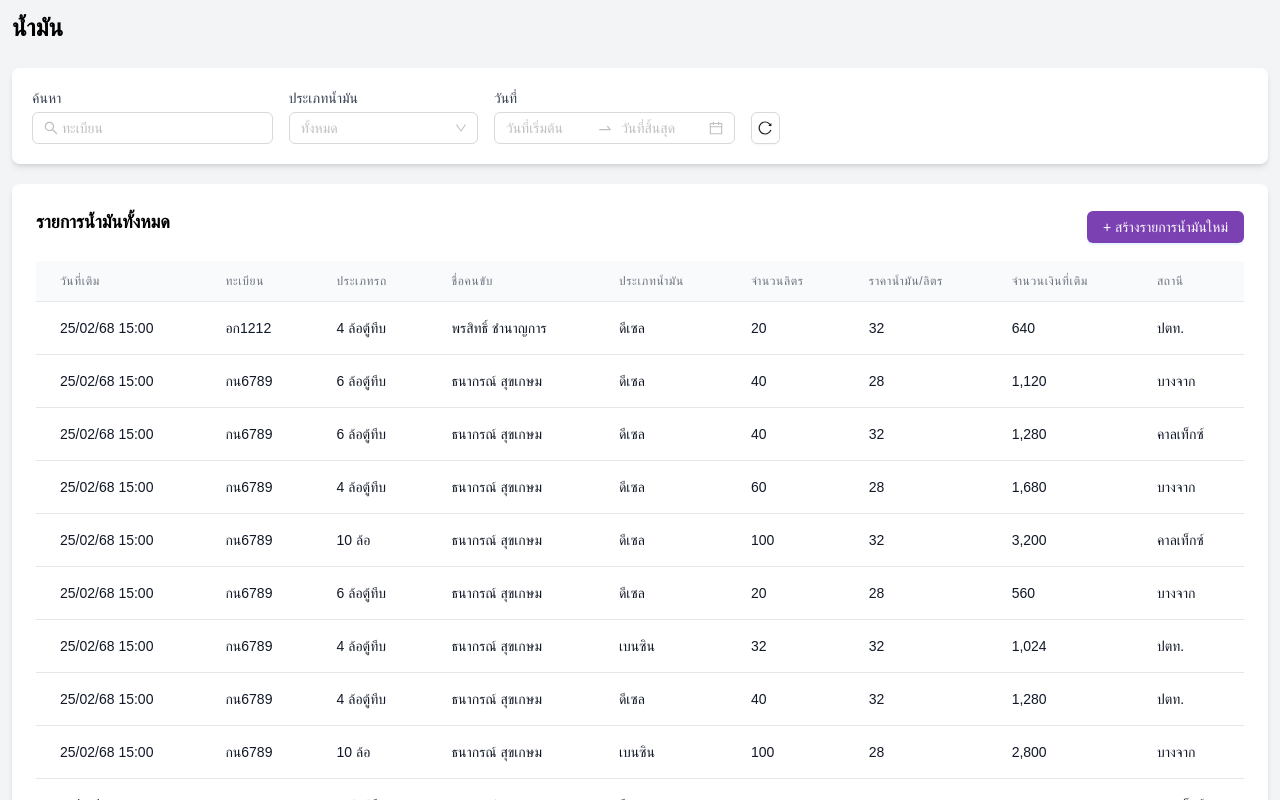
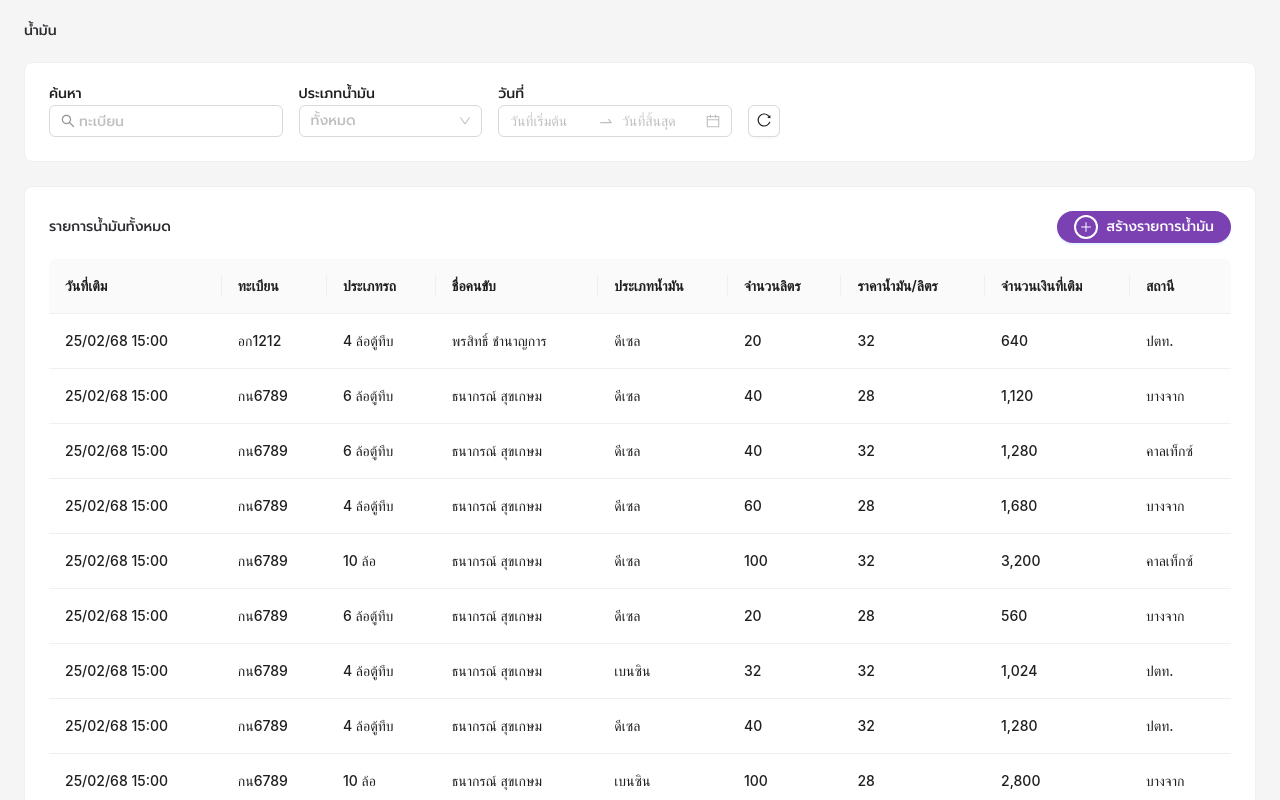
Before and after one commit to Pal2456/ULT_CREAT, a Next.js app in the folder my_app/: page /fueldata_page in a window 1280 px wide. Built offline with nearby package versions, Linux system fonts and the light colour scheme.

Commit message:
+ replace Tailwind with ant d

```diff
--- a/my_app/app/fueldata_page/components/FuelTable.js
+++ b/my_app/app/fueldata_page/components/FuelTable.js
@@ -1,102 +1,108 @@
-'use client'; // ✅ ระบุว่า Component นี้จะรันฝั่ง client (Next.js 13+)
+'use client';
 
-// ⛓️ Import Components ที่จำเป็น
-import { Button, Row, Col, Drawer } from 'antd';
 import { useState } from 'react';
+import { Button, Row, Col, Drawer, Typography, Card, Table } from 'antd';
+import { PlusOutlined } from '@ant-design/icons';
 import FuelForm from './FuelForm';
 
+const { Title } = Typography;
 
 export default function FuelTable({ data, pagination, onAdd }) {
-  // 📦 state สำหรับควบคุม Drawer
   const [isDrawerOpen, setIsDrawerOpen] = useState(false);
 
-  // ✅ ฟังก์ชันเปิด Drawer
-  const handleCreateNew = () => {
-    setIsDrawerOpen(true);
-  };
+  const handleCreateNew = () => setIsDrawerOpen(true);
+  const handleCloseDrawer = () => setIsDrawerOpen(false);
 
-  // ✅ ฟังก์ชันปิด Drawer
-  const handleCloseDrawer = () => {
+  const handleFormSubmit = (newItem) => {
+    onAdd(newItem);
     setIsDrawerOpen(false);
   };
 
-  // ✅ ฟังก์ชันเมื่อ form ส่งข้อมูลสำเร็จ
-  const handleFormSubmit = (newItem) => {
-    onAdd(newItem);            // 👉 ส่งข้อมูลกลับไปยัง `Home` page (ผ่าน props)
-    setIsDrawerOpen(false);    // ✅ ปิด Drawer
-  };
+  const columns = [
+    { title: 'วันที่เติม', dataIndex: 'date', key: 'date' },
+    { title: 'ทะเบียน', dataIndex: 'licensePlate', key: 'licensePlate' },
+    { title: 'ประเภทรถ', dataIndex: 'vehicleType', key: 'vehicleType' },
+    { title: 'ชื่อคนขับ', dataIndex: 'driverName', key: 'driverName' },
+    { title: 'ประเภทน้ำมัน', dataIndex: 'fuelType', key: 'fuelType' },
+    { title: 'จำนวนลิตร', dataIndex: 'liters', key: 'liters' },
+    { title: 'ราคาน้ำมัน/ลิตร', dataIndex: 'pricePerLiter', key: 'pricePerLiter' },
+    {
+      title: 'จำนวนเงินที่เติม',
+      dataIndex: 'totalCost',
+      key: 'totalCost',
+      render: (value) => value.toLocaleString(),
+    },
+    { title: 'สถานี', dataIndex: 'status', key: 'status' },
+  ];
 
   return (
-    <div className="bg-white p-6 rounded-lg shadow-md">
-      {/* 🔰 Header */}
-      <Row justify="space-between" align="middle" className="mb-4">
+    <>
+      <Card>
+        <Row justify="space-between" align="middle" style={{ marginBottom: 16 }}>
           <Col>
-          <h2 className="text-lg font-bold text-black">รายการน้ำมันทั้งหมด</h2>
+            <Title level={5} style={{ margin: 0, color: '#2B2C30' }}>
+              รายการน้ำมันทั้งหมด
+            </Title>
           </Col>
           <Col>
-          {/* ✅ ปุ่มสร้างรายการน้ำมัน */}
             <Button
               type="primary"
               onClick={handleCreateNew}
-            style={{ backgroundColor: '#7B41B3' }}
+              style={{
+                backgroundColor: '#7B41B3',
+                borderRadius: '999px',
+                display: 'flex',
+                alignItems: 'center',
+                gap: '8px',
+                padding: '0 16px',
+              }}
+              icon={
+                <span className="plus-circle">
+                  <PlusOutlined />
+                </span>
+              }
             >
-            + สร้างรายการน้ำมันใหม่
+              สร้างรายการน้ำมัน
             </Button>
           </Col>
         </Row>
 
-      {/* 🧾 ตารางรายการน้ำมัน */}
-      <div className="overflow-x-auto">
-        <table className="min-w-full divide-y divide-gray-200">
-          {/* 🔻 หัวตาราง */}
-          <thead className="bg-gray-50">
-            <tr>
-              <th className="px-6 py-3 text-left text-xs font-medium text-gray-500 uppercase tracking-wider">วันที่เติม</th>
-              <th className="px-6 py-3 text-left text-xs font-medium text-gray-500 uppercase tracking-wider">ทะเบียน</th>
-              <th className="px-6 py-3 text-left text-xs font-medium text-gray-500 uppercase tracking-wider">ประเภทรถ</th>
-              <th className="px-6 py-3 text-left text-xs font-medium text-gray-500 uppercase tracking-wider">ชื่อคนขับ</th>
-              <th className="px-6 py-3 text-left text-xs font-medium text-gray-500 uppercase tracking-wider">ประเภทน้ำมัน</th>
-              <th className="px-6 py-3 text-left text-xs font-medium text-gray-500 uppercase tracking-wider">จำนวนลิตร</th>
-              <th className="px-6 py-3 text-left text-xs font-medium text-gray-500 uppercase tracking-wider">ราคาน้ำมัน/ลิตร</th>
-              <th className="px-6 py-3 text-left text-xs font-medium text-gray-500 uppercase tracking-wider">จำนวนเงินที่เติม</th>
-              <th className="px-6 py-3 text-left text-xs font-medium text-gray-500 uppercase tracking-wider">สถานี</th>
-            </tr>
-          </thead>
+        <Table
+          dataSource={data}
+          columns={columns}
+          pagination={false}
+          rowKey="id"
+          scroll={{ x: 'max-content' }}
+        />
 
-          {/* 🔽 เนื้อหาตาราง */}
-          <tbody className="bg-white divide-y divide-gray-200">
-            {data.map((item) => (
-              <tr key={item.id}>
-                <td className="px-6 py-4 whitespace-nowrap text-sm text-gray-900">{item.date}</td>
-                <td className="px-6 py-4 whitespace-nowrap text-sm text-gray-900">{item.licensePlate}</td>
-                <td className="px-6 py-4 whitespace-nowrap text-sm text-gray-900">{item.vehicleType}</td>
-                <td className="px-6 py-4 whitespace-nowrap text-sm text-gray-900">{item.driverName}</td>
-                <td className="px-6 py-4 whitespace-nowrap text-sm text-gray-900">{item.fuelType}</td>
-                <td className="px-6 py-4 whitespace-nowrap text-sm text-gray-900">{item.liters}</td>
-                <td className="px-6 py-4 whitespace-nowrap text-sm text-gray-900">{item.pricePerLiter}</td>
-                <td className="px-6 py-4 whitespace-nowrap text-sm text-gray-900">{item.totalCost.toLocaleString()}</td>
-                <td className="px-6 py-4 whitespace-nowrap text-sm text-gray-900">{item.status}</td>
-              </tr>
-            ))}
-          </tbody>
-        </table>
-      </div>
-
-      {/* 📄 Pagination component (ส่งมาจากหน้า Home) */}
-      <div className="mt-4 border-t pt-4">
+        <div style={{ marginTop: 24, borderTop: '1px solid #f0f0f0', paddingTop: 16 }}>
           {pagination}
         </div>
 
-      {/* ✅ Drawer popup สำหรับสร้างฟอร์ม */}
         <Drawer
           placement="right"
           onClose={handleCloseDrawer}
           open={isDrawerOpen}
           width={600}
+          title="สร้างรายการน้ำมันใหม่"
         >
-        {/* 📋 ส่ง function onSubmit ไปยัง FuelForm */}
           <FuelForm onSubmit={handleFormSubmit} onCancel={handleCloseDrawer} />
         </Drawer>
-    </div>
+      </Card>
+
+      <style jsx>{`
+        .plus-circle {
+          display: inline-flex;
+          justify-content: center;
+          align-items: center;
+          width: 24px;
+          height: 24px;
+          border: 2px solid white;
+          border-radius: 50%;
+          color: white;
+          font-size: 12px;
+        }
+      `}</style>
+    </>
   );
 }
--- a/my_app/app/fueldata_page/components/Header.js
+++ b/my_app/app/fueldata_page/components/Header.js
@@ -1,38 +1,46 @@
 'use client';
 
-import { Input, Select, DatePicker, Button, Row, Col } from 'antd';
+import { Input, Select, DatePicker, Button, Row, Col, Typography, Card } from 'antd';
 import { SearchOutlined, ReloadOutlined } from '@ant-design/icons';
 
 const { RangePicker } = DatePicker;
 const { Option } = Select;
+const { Text } = Typography;
 
 export default function Header({ onSearch, onFuelTypeChange, onDateChange, onClear, searchTerm, fuelType, dataKey }) {
-    const handleDateChange = ( dateStrings ) => {
+  const handleDateChange = (_, dateStrings) => {
     onDateChange(dateStrings);
   };
 
   return (
-        <div className="bg-white p-5 rounded-lg shadow-md mb-5">
+    <Card style={{ marginBottom: 24 }}>
       <Row gutter={[16, 16]} align="bottom">
         <Col xs={24} sm={12} md={5}>
-                    <label className="block text-sm font-medium text-gray-700 mb-1">ค้นหา</label>
+          <Text style={{ display: 'block', marginBottom: 4 }}>ค้นหา</Text>
           <Input
             placeholder="ทะเบียน"
-                        prefix={<SearchOutlined style={{ color: 'rgba(0,0,0,.25)' }} />} //icon
-                        value={searchTerm} //from page.js
-                        onChange={(e) => onSearch(e.target.value)} //from page.js
-                        allowClear //ปุ่มลบ
+            prefix={<SearchOutlined style={{ color: 'rgba(43, 44, 48, 0.5)' }} />}
+            value={searchTerm}
+            onChange={(e) => onSearch(e.target.value)}
+            allowClear
           />
         </Col>
 
         <Col xs={24} sm={12} md={4}>
-                    <label className="block text-sm font-medium text-gray-700 mb-1">ประเภทน้ำมัน</label>
+          <Text style={{ display: 'block', marginBottom: 4 }}>ประเภทน้ำมัน</Text>
           <Select
             placeholder="ทั้งหมด"
-                        value={fuelType || null}
+            value={fuelType || undefined}
             onChange={onFuelTypeChange}
-                        style={{ width: '100%' }}
             allowClear
+            style={{
+              width: '100%',
+              color: 'ยฟเ#2B2C30',           // สีข้อความ
+              borderColor: '#2B2C30',     // สีขอบ
+            }}
+            dropdownStyle={{
+              color: '#2B2C30',           // สีข้อความใน dropdown
+            }}
           >
             <Option value="ดีเซล">ดีเซล</Option>
             <Option value="เบนซิน">เบนซิน</Option>
@@ -40,9 +48,9 @@ export default function Header({ onSearch, onFuelTypeChange, onDateChange, onCle
         </Col>
 
         <Col xs={24} sm={12} md={5}>
-                    <label className="block text-sm font-medium text-gray-700 mb-1">วันที่</label>
+          <Text style={{ display: 'block', marginBottom: 4 }}>วันที่</Text>
           <RangePicker
-                        datakey={dataKey}
+            key={dataKey}
             placeholder={['วันที่เริ่มต้น', 'วันที่สิ้นสุด']}
             onChange={handleDateChange}
             style={{ width: '100%' }}
@@ -50,16 +58,11 @@ export default function Header({ onSearch, onFuelTypeChange, onDateChange, onCle
         </Col>
 
         <Col xs={24} sm={12} md={6}>
-                    <label className="mr-auto flex items-center"></label>
-                    <Button
-                        icon={<ReloadOutlined />}
-                        onClick={onClear} //from page.js
-                        style={{ width: '10%' }}
-                    >
+          <Text style={{ display: 'block', marginBottom: 4, visibility: 'hidden' }}>placeholder</Text>
+          <Button icon={<ReloadOutlined />} onClick={onClear}>
           </Button>
         </Col>
       </Row>
-
-        </div>
+    </Card>
   );
 }
--- a/my_app/app/fueldata_page/page.js
+++ b/my_app/app/fueldata_page/page.js
@@ -1,12 +1,15 @@
 'use client';
 
 import { useState } from 'react';
-import { Drawer } from 'antd';
+import { Layout, Typography, Drawer } from 'antd';
 import Header from './components/Header';
 import FuelTable from './components/FuelTable';
 import PageBreak from './components/PageBreak';
-import FuelForm from './components/FuelForm'; // <== ต้องสร้างไว้แยก
+import FuelForm from './components/FuelForm';
 import { fueldata as initialFuelData } from './data/fueldata';
+
+const { Content } = Layout;
+const { Title } = Typography;
 
 export default function Home() {
   const [fuelList, setFuelList] = useState(initialFuelData);
@@ -35,7 +38,7 @@ export default function Home() {
     const newId = fuelList.length ? fuelList[fuelList.length - 1].id + 1 : 1;
     const formattedItem = {
       id: newId,
-    date: formatDateTime(newItem.datetime), // custom function
+      date: formatDateTime(newItem.datetime),
       licensePlate: newItem.plate,
       vehicleType: newItem.carType,
       driverName: newItem.driver,
@@ -80,8 +83,9 @@ export default function Home() {
   );
 
   return (
-    <main className="min-h-screen bg-gray-100 p-3">
-      <h1 className="text-2xl font-bold mb-6 text-black">น้ำมัน</h1>
+    <Layout style={{ minHeight: '100vh', background: '#f5f5f5', padding: 24 }}>
+      <Content>
+        <Title level={3} style={{ marginBottom: 24, color: '#2B2C30' }}>น้ำมัน</Title>
 
         <Header
           onSearch={setSearchTerm}
@@ -122,6 +126,7 @@ export default function Home() {
             onCancel={() => setIsDrawerOpen(false)}
           />
         </Drawer>
-    </main>
+      </Content>
+    </Layout>
   );
 }
--- a/my_app/app/layout.js
+++ b/my_app/app/layout.js
@@ -1,25 +1,33 @@
-import { Geist, Geist_Mono } from "next/font/google";
-import "./globals.css";
+// layout.js หรือ RootLayout.js
+import { Prompt } from 'next/font/google';
+import { Geist, Geist_Mono } from 'next/font/google';
+import './globals.css';
 
 const geistSans = Geist({
-  variable: "--font-geist-sans",
-  subsets: ["latin"],
+  variable: '--font-geist-sans',
+  subsets: ['latin'],
 });
 
 const geistMono = Geist_Mono({
-  variable: "--font-geist-mono",
-  subsets: ["latin"],
+  variable: '--font-geist-mono',
+  subsets: ['latin'],
+});
+
+const prompt = Prompt({
+  subsets: ['thai', 'latin'],
+  weight: ['400', '500', '600'],
+  variable: '--font-prompt',
 });
 
 export const metadata = {
-  title: "Create Next App",
-  description: "Generated by create next app",
+  title: 'Create Next App',
+  description: 'Generated by create next app',
 };
 
 export default function RootLayout({ children }) {
   return (
-    <html lang="en">
-      <body className={`${geistSans.variable} ${geistMono.variable}`}>
+    <html lang="th">
+      <body className={`${geistSans.variable} ${geistMono.variable} ${prompt.variable}`}>
         {children}
       </body>
     </html>
```
Also changed, not shown: my_app/app/fueldata_page/components/PageBreak.js (+51 -94 lines), 1 other file (tests, documents, lock files or other folders). Lines whose indentation alone changed are shown as unchanged.
